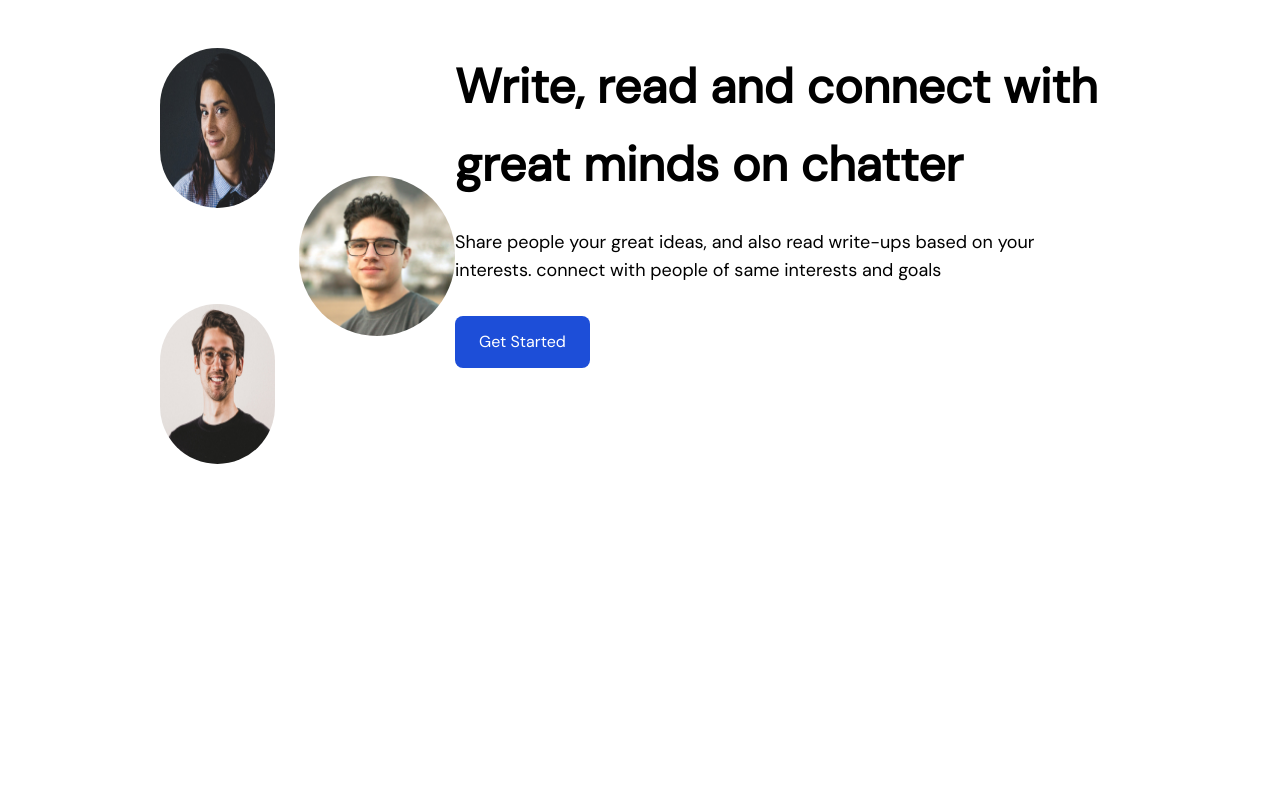
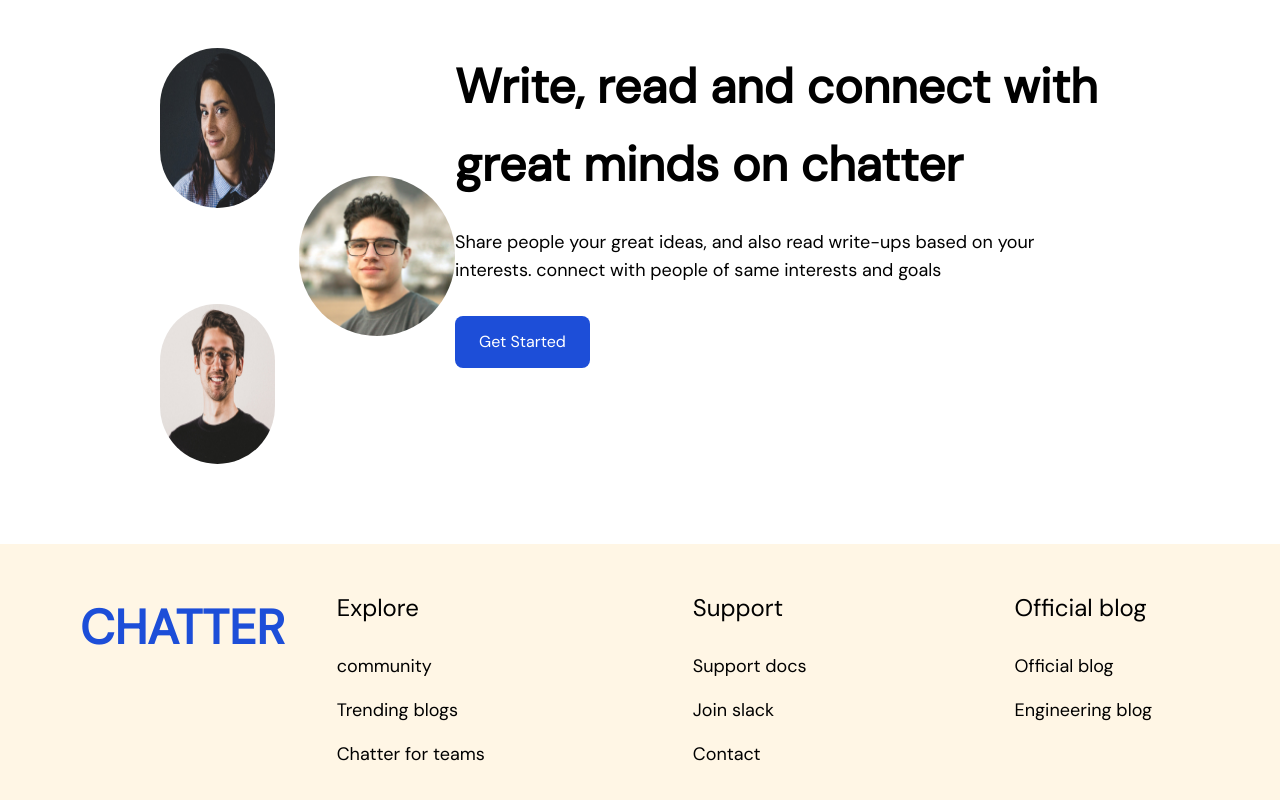
Before and after one commit to muzardemoses/Chatter-app, a React (Vite) app: page / in a window 1280 px wide. Shown: the part 2627-3427 px from the top of the page. Before the commit the page ends 3171 px from the top, so only its background shows below. Built offline with nearby package versions, Linux system fonts and the light colour scheme.

Commit message:
Implement footer with basic layout

```diff
--- /dev/null
+++ b/src/Components/Footer.tsx
@@ -0,0 +1,34 @@
+export const Footer = () => {
+    return (
+        <div className="pt-12 pb-40 pl-32 pr-44 flex justify-between 2xl:pl-20 2xl:pr-32" style={{ backgroundColor: "#FFEDCC80" }}>
+            <div>
+                <h2 className="mt-3 uppercase font-bold text-5xl text-blue-700">Chatter</h2>
+            </div>
+            <div className="flex gap-52">
+                <div className="flex flex-col gap-7">
+                    <h3 className="text-2xl font-medium">Explore</h3>
+                    <div className="flex flex-col gap-4">
+                        <p className="text-lg font-normal">community</p>
+                        <p className="text-lg font-normal">Trending blogs</p>
+                        <p className="text-lg font-normal">Chatter for teams</p>
+                    </div>
+                </div>
+                <div className="flex flex-col gap-7">
+                    <h3 className="text-2xl font-medium">Support</h3>
+                    <div className="flex flex-col gap-4">
+                        <p className="text-lg font-normal">Support docs</p>
+                        <p className="text-lg font-normal">Join slack</p>
+                        <p className="text-lg font-normal">Contact</p>
+                    </div>
+                </div>
+                <div className="flex flex-col gap-7">
+                    <h3 className="text-2xl font-medium">Official blog</h3>
+                    <div className="flex flex-col gap-4">
+                        <p className="text-lg font-normal">Official blog</p>
+                        <p className="text-lg font-normal">Engineering blog</p>
+                    </div>
+                </div>
+            </div>
+        </div>
+    )
+}
--- a/src/Components/index.tsx
+++ b/src/Components/index.tsx
@@ -1,2 +1,3 @@
 /* eslint-disable react-refresh/only-export-components */
 export * from './Header.tsx';
+export * from './Footer.tsx';
--- a/src/Layouts/DefaultLayout.tsx
+++ b/src/Layouts/DefaultLayout.tsx
@@ -1,11 +1,12 @@
 import { ReactNode } from 'react';
-import { Header } from '../Components';
+import { Header, Footer } from '../Components';
 
 export const DefaultLayout = ({ children }: { children: ReactNode }) => {
     return (
         <div className='mt-24'>
             <Header />
             {children}
+            <Footer />
         </div>
     )
 }
```
Also changed, not shown: 1 other file (tests, documents, lock files or other folders).
